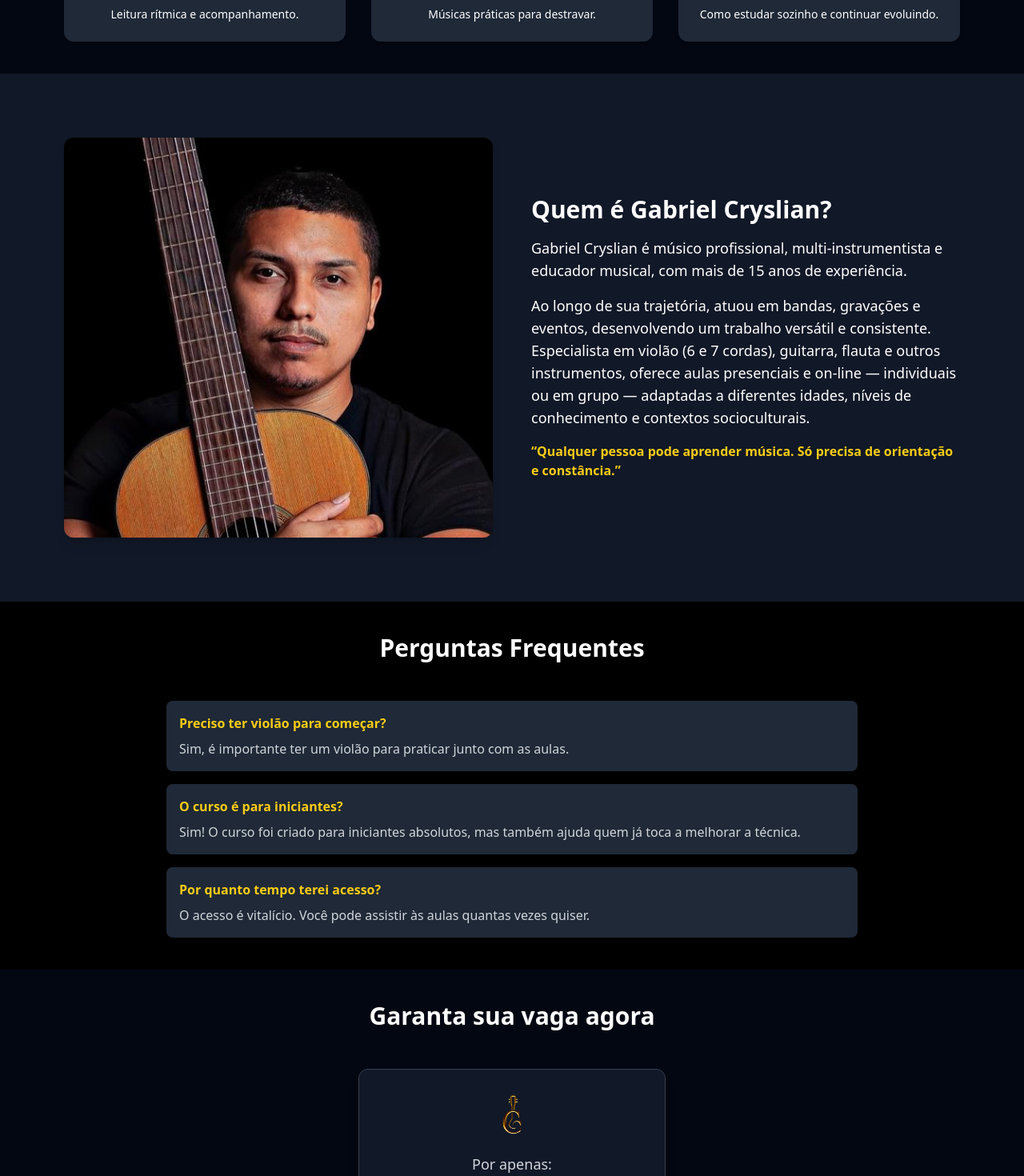
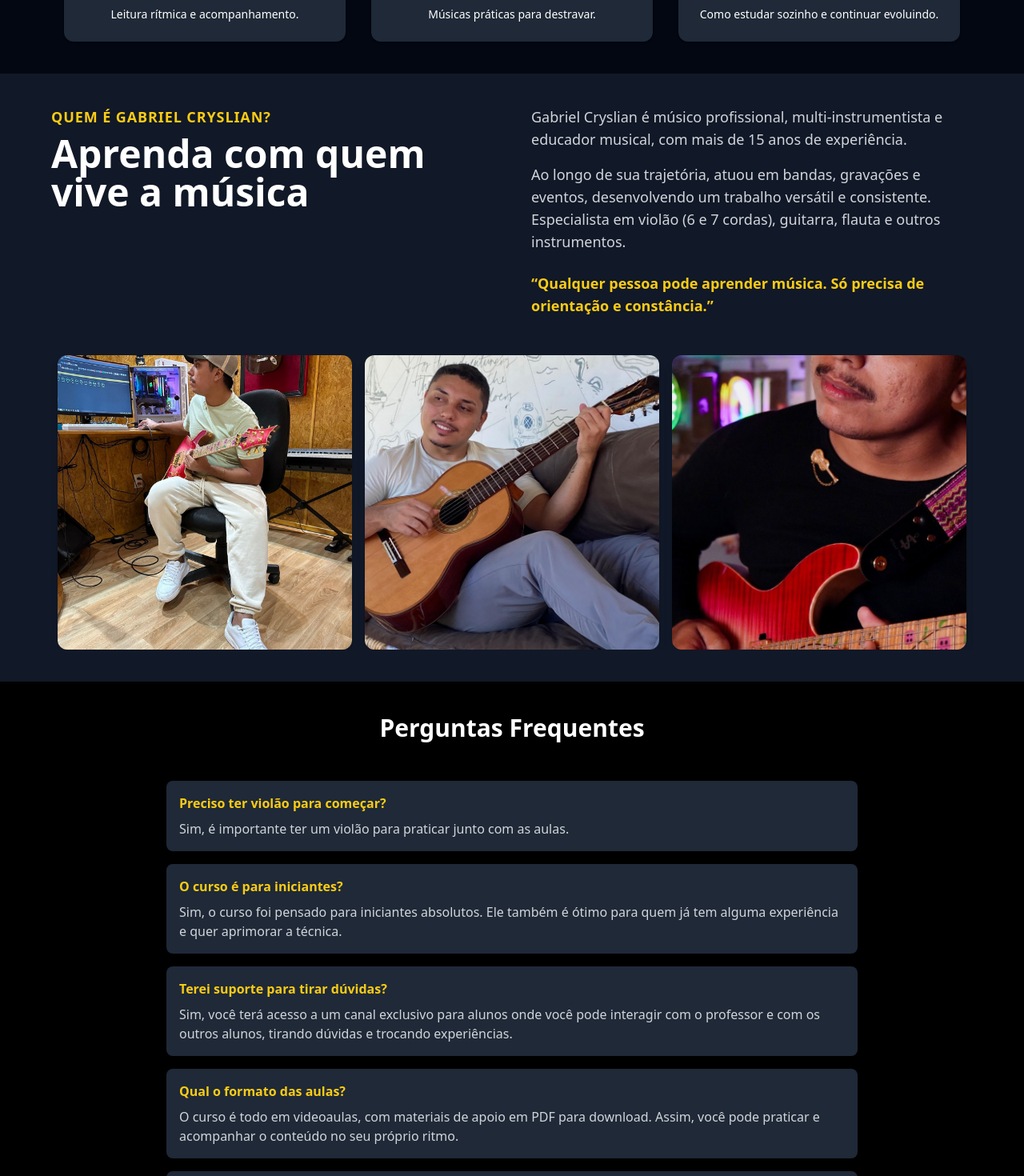
Before and after one commit to mateusccorreia/cryslian-lesson, a React (Vite) app: page / in a window 1280 px wide. Shown: the part 2480-3950 px from the top of the page at 80% size. Built offline with nearby package versions, Linux system fonts and the light colour scheme.

Commit message:
added a new component in the project (Professor)

```diff
--- a/src/App.tsx
+++ b/src/App.tsx
@@ -19,6 +19,7 @@ import print3 from "../src/assets/comment-4.png";
 import print4 from "../src/assets/comment-3.png";
 import print5 from "../src/assets/comment-2-m.jpg";
 import print6 from "../src/assets/comment-4.png";
+import ProfessorCarousel from "./components/Professor";
 
 export default function App() {
   // Estado para controlar o slide atual do carrossel mobile
@@ -33,12 +34,26 @@ export default function App() {
     {
       pergunta: "O curso é para iniciantes?",
       resposta:
-        "Sim! O curso foi criado para iniciantes absolutos, mas também ajuda quem já toca a melhorar a técnica.",
+        "Sim, o curso foi pensado para iniciantes absolutos. Ele também é ótimo para quem já tem alguma experiência e quer aprimorar a técnica.",
+    },
+    {
+      pergunta: "Terei suporte para tirar dúvidas?",
+      resposta:
+        "Sim, você terá acesso a um canal exclusivo para alunos onde você pode interagir com o professor e com os outros alunos, tirando dúvidas e trocando experiências.",
+    },
+    {
+      pergunta: "Qual o formato das aulas?",
+      resposta:
+        "O curso é todo em videoaulas, com materiais de apoio em PDF para download. Assim, você pode praticar e acompanhar o conteúdo no seu próprio ritmo.",
     },
     {
       pergunta: "Por quanto tempo terei acesso?",
       resposta:
-        "O acesso é vitalício. Você pode assistir às aulas quantas vezes quiser.",
+        "O acesso é de 1 ano. Depois desse período, você pode renová-lo com um desconto especial para alunos.",
+    },
+    {
+      pergunta: "Posso parcelar a compra?",
+      resposta: "Sim, você pode parcelar a compra em até 12 vezes.",
     },
   ];
 
@@ -187,7 +202,9 @@ export default function App() {
         </div>
       </section>
 
-      {/* PROFESSOR */}
+      <ProfessorCarousel />
+
+      {/* PROFESSOR
       <section className="py-20 bg-gray-900">
         <div className="max-w-6xl mx-auto px-4 grid md:grid-cols-2 gap-12 items-center">
           <img
@@ -217,7 +234,7 @@ export default function App() {
             </p>
           </div>
         </div>
-      </section>
+      </section> */}
 
       {/* FAQ */}
       <section className="py-10 bg-black">
--- /dev/null
+++ b/src/components/Professor.tsx
@@ -0,0 +1,107 @@
+import { useState } from "react";
+import { ChevronLeft, ChevronRight } from "lucide-react";
+
+import profImg1 from "../assets/guitar-default.jpg";
+import profImg2 from "../assets/acustic-guitar-horizontal.jpg";
+import profImg3 from "../assets/guitar-vertical-dois.jpg";
+import profImg4 from "../assets/guitar-vertical.jpg";
+import profImg5 from "../assets/guitar-horizontal-tres.jpg";
+
+const professorImages = [profImg1, profImg2, profImg3, profImg4, profImg5];
+
+const SLIDES_PER_VIEW = 3;
+
+export default function ProfessorCarousel() {
+  const [currentIndex, setCurrentIndex] = useState(0);
+
+  const prevSlide = () => {
+    setCurrentIndex((prevIndex) => (prevIndex > 0 ? prevIndex - 1 : 0));
+  };
+
+  const nextSlide = () => {
+    const maxIndex = professorImages.length - SLIDES_PER_VIEW;
+    setCurrentIndex((prevIndex) =>
+      prevIndex < maxIndex ? prevIndex + 1 : maxIndex
+    );
+  };
+
+  return (
+    <div className="max-w-6xl mx-auto flex flex-col gap-12 my-10">
+      {/* Seção de Texto Superior */}
+      <div className="w-full grid md:grid-cols-2 gap-8 md:gap-12">
+        {/* Coluna Esquerda: Títulos */}
+        <div className="text-center md:text-left">
+          <p className="text-lg font-semibold text-yellow-400 tracking-wider mb-2 uppercase">
+            Quem é Gabriel Cryslian?
+          </p>
+          <h2 className="text-4xl md:text-5xl font-bold leading-tight">
+            Aprenda com quem vive a música
+          </h2>
+        </div>
+
+        {/* Coluna Direita: Descrição */}
+        <div className="text-left text-lg text-gray-300 space-y-4">
+          <p>
+            Gabriel Cryslian é músico profissional, multi-instrumentista e
+            educador musical, com mais de 15 anos de experiência.
+          </p>
+          <p>
+            Ao longo de sua trajetória, atuou em bandas, gravações e eventos,
+            desenvolvendo um trabalho versátil e consistente. Especialista em
+            violão (6 e 7 cordas), guitarra, flauta e outros instrumentos.
+          </p>
+          <p className="text-yellow-400 font-bold pt-2">
+            “Qualquer pessoa pode aprender música. Só precisa de orientação e
+            constância.”
+          </p>
+        </div>
+      </div>
+
+      {/* Seção do Carrossel Inferior */}
+      <div className="relative w-full group">
+        <div className="overflow-hidden">
+          <div
+            className="flex transition-transform ease-out duration-500"
+            style={{
+              transform: `translateX(-${
+                currentIndex * (100 / SLIDES_PER_VIEW)
+              }%)`,
+            }}
+          >
+            {professorImages.map((src, index) => (
+              <div
+                key={index}
+                style={{ flex: `0 0 ${100 / SLIDES_PER_VIEW}%` }}
+                className="px-2"
+              >
+                <img
+                  src={src}
+                  alt={`Foto do professor Gabriel ${index + 1}`}
+                  className="w-full rounded-xl object-cover aspect-square shadow-lg"
+                />
+              </div>
+            ))}
+          </div>
+        </div>
+
+        {/* Setas de Navegação */}
+        <button
+          onClick={prevSlide}
+          className="absolute top-1/2 -left-3 transform -translate-y-1/2 text-white p-2 rounded-full transition-all opacity-0 group-hover:opacity-100 disabled:opacity-0 disabled:cursor-not-allowed"
+          aria-label="Foto anterior"
+          disabled={currentIndex === 0}
+        >
+          <ChevronLeft size={28} />
+        </button>
+        <button
+          onClick={nextSlide}
+          className="absolute top-1/2 -right-3 transform -translate-y-1/2 text-white p-2 rounded-full transition-all opacity-0 group-hover:opacity-100 disabled:opacity-0 disabled:cursor-not-allowed"
+          aria-label="Próxima foto"
+          disabled={currentIndex === professorImages.length - SLIDES_PER_VIEW}
+        >
+          <ChevronRight size={28} />
+        </button>
+      </div>
+    </div>
+  );
+}
```
Also changed, not shown: 4 other files (tests, documents, lock files or other folders).
